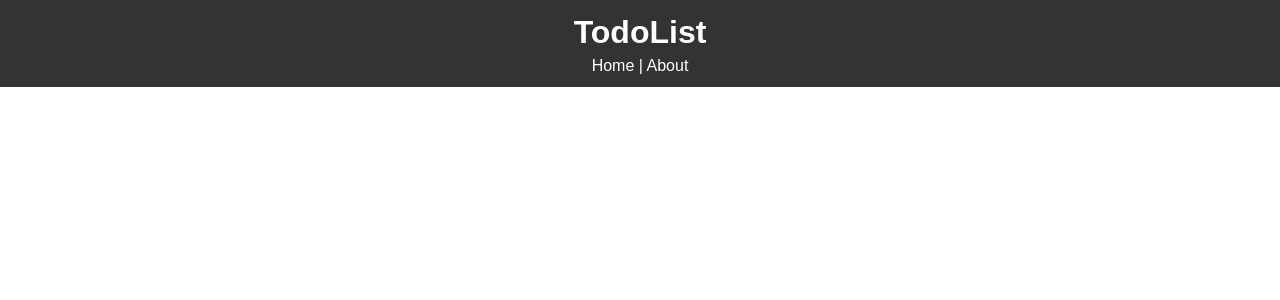
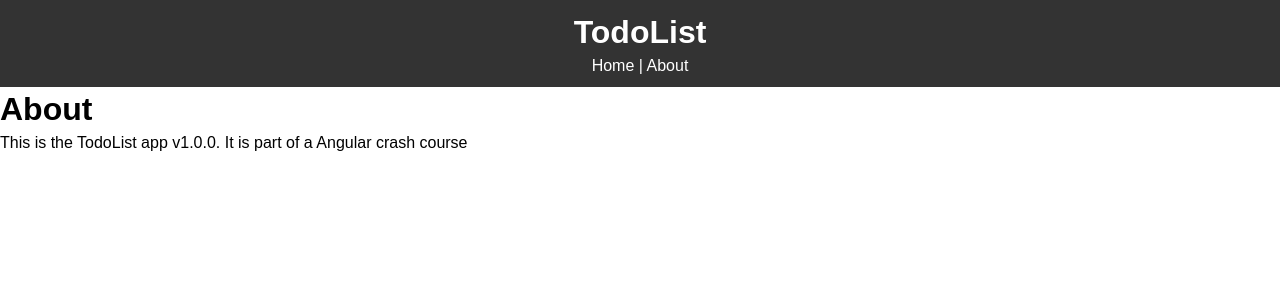
Before and after one commit to newedition994/angular-todolist, an Angular app: page /about in a window 1280 px wide. Before the commit this address led to /. Shown: the top 300 px of the page. Built offline with nearby package versions, Linux system fonts and the light colour scheme.

Commit message:
Finishing the about component in the router

```diff
--- a/src/app/app-routing.module.ts
+++ b/src/app/app-routing.module.ts
@@ -1,8 +1,12 @@
 import { NgModule } from "@angular/core";
 import { Routes, RouterModule } from "@angular/router";
 import { TodosComponent } from "./components/todos/todos.component";
+import { AboutComponent } from "./components/pages/about/about.component";
 
-const routes: Routes = [{ path: "", component: TodosComponent }];
+const routes: Routes = [
+  { path: "", component: TodosComponent },
+  { path: "about", component: AboutComponent }
+];
 
 @NgModule({
   imports: [RouterModule.forRoot(routes)],
--- a/src/app/components/pages/about/about.component.html
+++ b/src/app/components/pages/about/about.component.html
@@ -1 +1,4 @@
-<p>about works!</p>
+<div>
+  <h1>About</h1>
+  <p>This is the TodoList app v1.0.0. It is part of a Angular crash course</p>
+</div>
```
